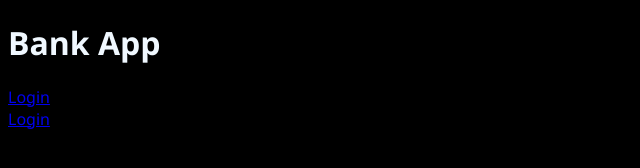
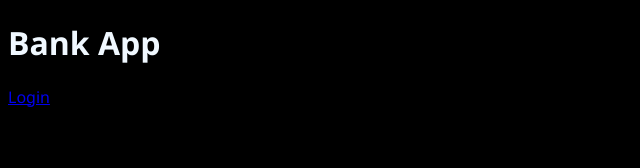
Before and after one commit to DrummerViking/bank-app, a website: page index.html in a window 1280 px wide. Shown: the full height of the page, 0-640 px from the left. Drawn offline with Linux system fonts and the light colour scheme.

Commit message:
update files

```diff
--- a/app.js
+++ b/app.js
@@ -24,6 +24,5 @@ function updateRoute() {
     app.appendChild(view);
 }
 
-
 window.onpopstate = () => updateRoute();
 updateRoute();
--- a/index.html
+++ b/index.html
@@ -1,5 +1,6 @@
 <!DOCTYPE html>
 <html lang="en">
+
 <head>
   <meta charset="UTF-8" />
   <meta name="viewport" content="width=device-width, initial-scale=1.0" />
@@ -7,9 +8,9 @@
   <script src="app.js" defer></script>
   <link rel="stylesheet" href="style.css" />
 </head>
+
 <body>
   <div id="app">Loading...</div>
-    <a href="/login" onclick="onLinkClick(event)">Login</a>
 
   <template id="login">
     <h1>Bank App</h1>
@@ -47,4 +48,5 @@
   </template>
 
 </body>
+
 </html>
```
Also changed, not shown: README.md. Lines whose indentation alone changed are shown as unchanged.
